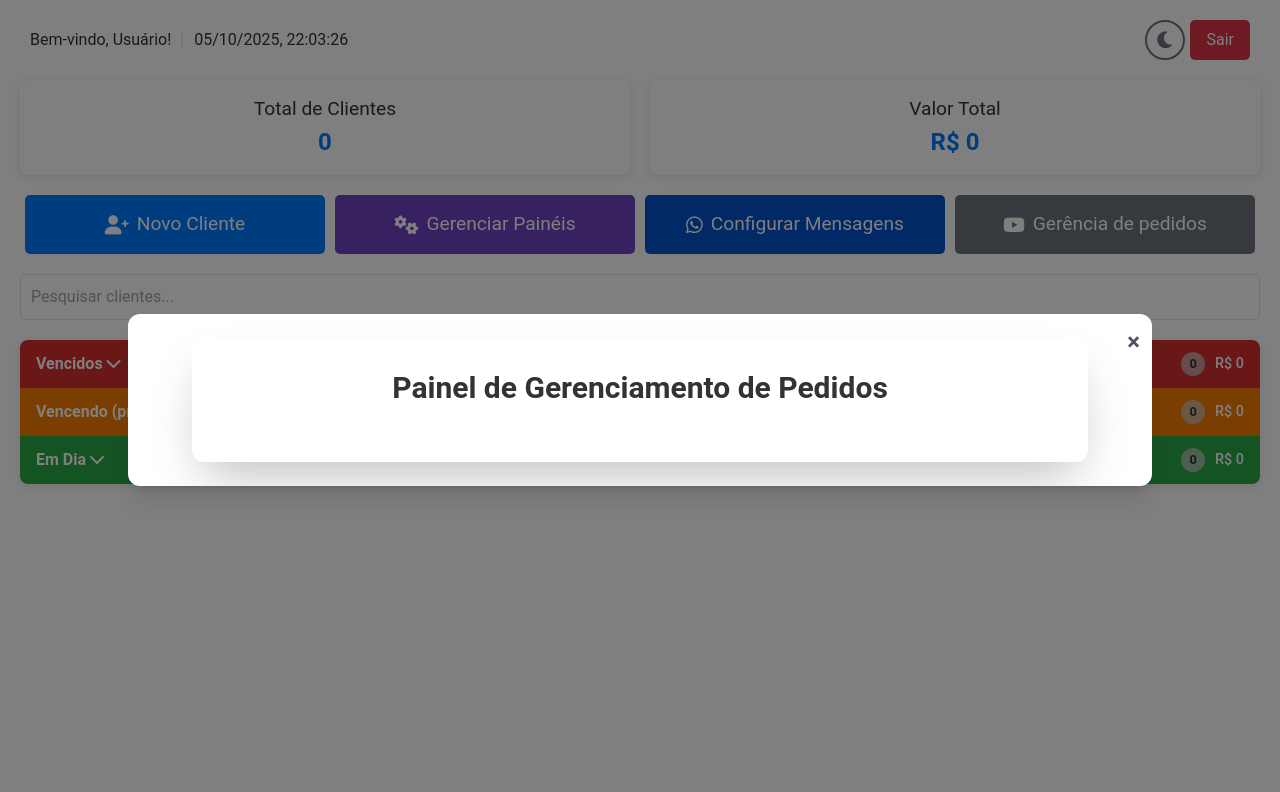
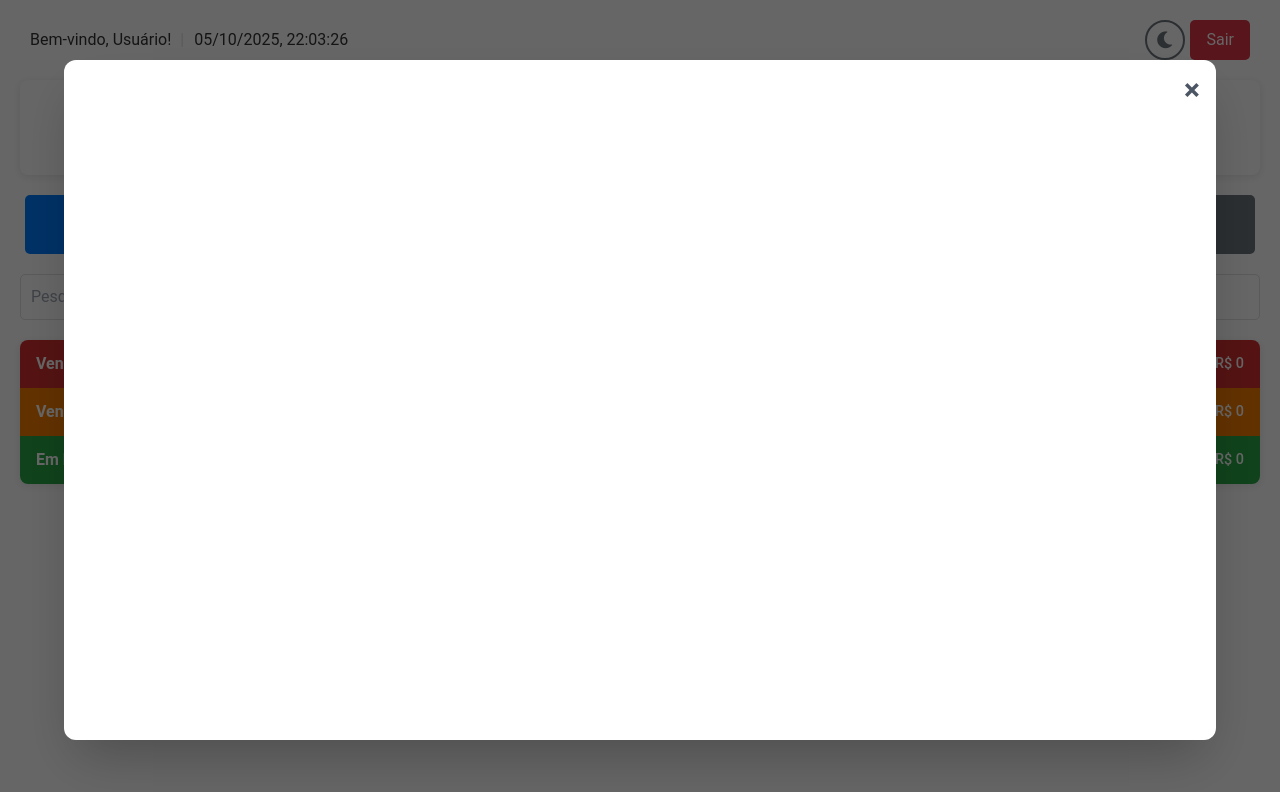
Before and after one commit to droidmarx/maxtv, a website: page sistema.html in a window 1280 px wide. Both pictures are taken after a click on the button "Gerência de pedidos". Drawn offline with nearby package versions, Linux system fonts and the light colour scheme; no server answers.

Commit message:
Update sistema.html

```diff
--- a/sistema.html
+++ b/sistema.html
@@ -39,19 +39,19 @@
             <button id="new-client-btn"><i class="fas fa-user-plus"></i> Novo Cliente</button>
             <button id="panel-manager-btn" onclick="openPanelManager()"><i class="fas fa-cogs"></i> Gerenciar Painéis</button>
             <button id="whatsapp-messages-btn" onclick="openWhatsAppMessagesModal()"><i class="fab fa-whatsapp"></i> Configurar Mensagens</button>
-            <button id="gerencia-btn" class="bg-blue-600 hover:bg-blue-700 text-white px-4 py-2 rounded-md flex items-center gap-2">
+            <button id="gerencia-btn" class="bg-blue-600 hover:bg-blue-700 text-white px-4 py-2 rounded-md flex items-center gap-2 transition">
   <i class="fa-brands fa-youtube"></i> Gerência de pedidos
 </button>
 
+
 <!-- Modal -->
-<div id="modalGerencia" class="fixed inset-0 bg-black bg-opacity-50 flex items-center justify-center hidden z-50">
-  <div class="bg-white rounded-xl shadow-xl max-w-5xl w-full mx-4 relative overflow-hidden">
-    <button id="closeModal" class="absolute top-3 right-3 text-gray-600 hover:text-red-500 text-2xl font-bold">&times;</button>
-    <div id="modalContent" class="p-6 max-h-[80vh] overflow-y-auto">
-      <p class="text-center text-gray-500">Carregando conteúdo...</p>
-    </div>
+<div id="modalGerencia" class="fixed inset-0 bg-black bg-opacity-60 flex items-center justify-center hidden z-50 transition-opacity duration-300 opacity-0">
+  <div id="modalBox" class="bg-white rounded-xl shadow-2xl w-full max-w-6xl h-[85vh] mx-4 relative transform scale-95 transition-transform duration-300 overflow-hidden">
+    <button id="closeModal" class="absolute top-3 right-4 text-gray-600 hover:text-red-500 text-3xl font-bold z-10">&times;</button>
+    <iframe id="modalIframe" src="" class="w-full h-full border-0"></iframe>
   </div>
 </div>
+
 
         </div>
 
```
